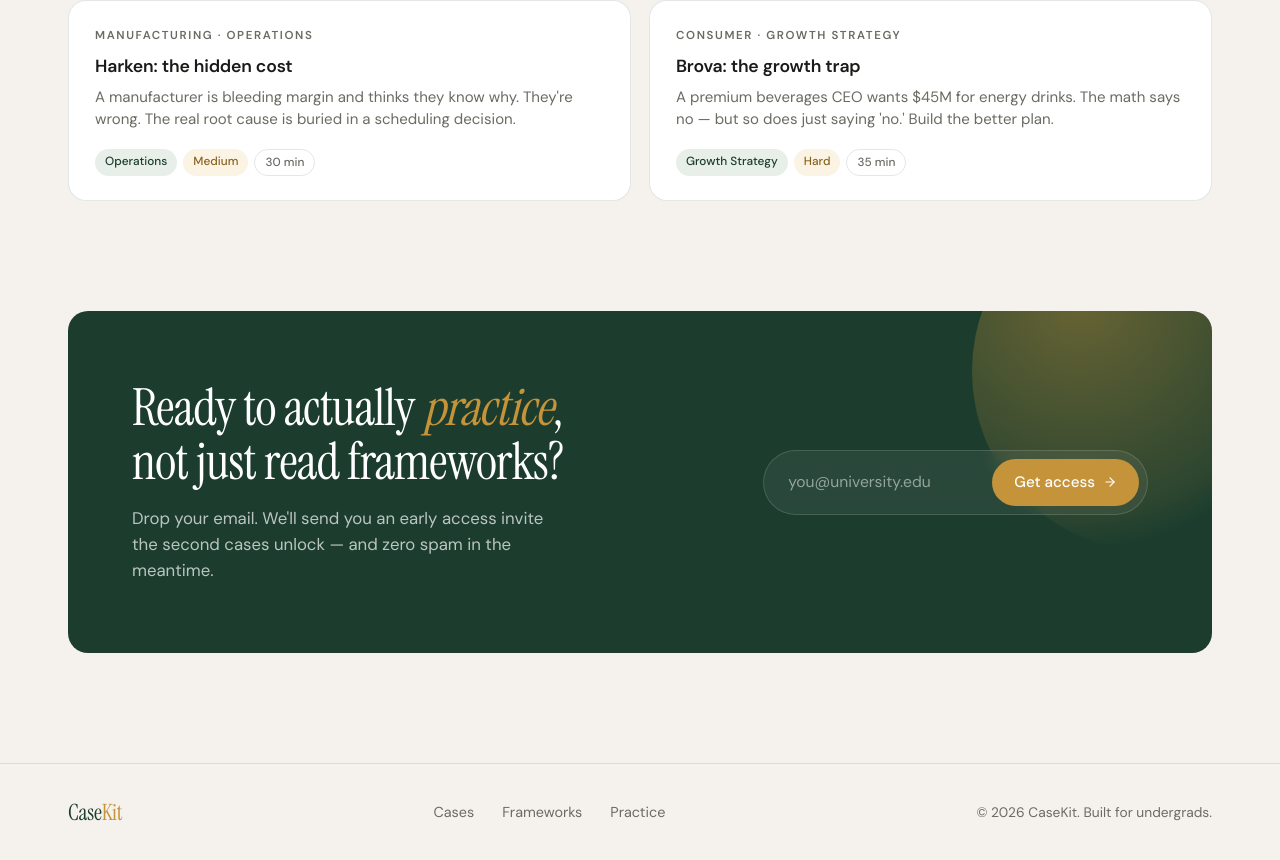
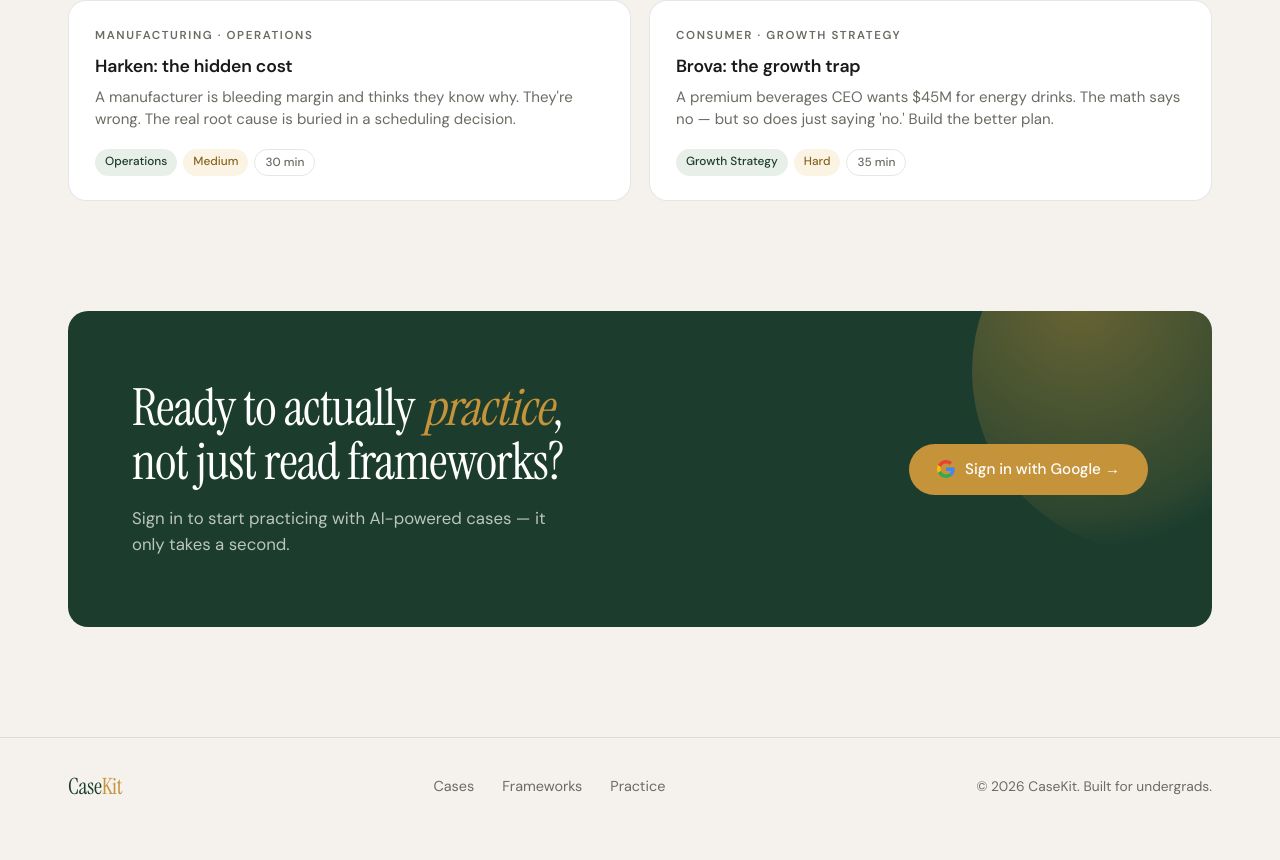
Before and after one commit to jaasumsuri/casekit, a Next.js app: page / in a window 1280 px wide. Shown: the part 5459-6319 px from the top of the page. After the commit the page ends 6295 px from the top, so only its background shows below. Built offline with nearby package versions, Linux system fonts and the light colour scheme.

Commit message:
build: landing page

```diff
--- a/app/page.tsx
+++ b/app/page.tsx
@@ -1,7 +1,8 @@
 "use client";
 
-import React, { useState, useEffect, useRef } from "react";
+import React, { useEffect, useRef } from "react";
 import Link from "next/link";
+import { signIn } from "next-auth/react";
 import CaseCard from "@/components/CaseCard";
 
 /* ─────────────────────── data ─────────────────────── */
@@ -101,7 +102,6 @@ const CheckIcon = () => (
 
 /* ─────────────────────── component ─────────────────────── */
 export default function HomePage() {
-  const [submitted, setSubmitted] = useState(false);
   const spotlightRef = useRef<HTMLDivElement>(null);
 
   useEffect(() => {
@@ -495,37 +495,29 @@ export default function HomePage() {
                 <em style={{ fontStyle: "italic", color: "var(--gold)" }}>practice</em>, not just read frameworks?
               </h2>
               <p style={{ marginTop: 16, color: "rgba(255,255,255,0.7)", fontSize: "1.05rem", maxWidth: 420, lineHeight: 1.55, fontFamily: "var(--font-body)" }}>
-                Drop your email. We'll send you an early access invite the second cases unlock — and zero spam in the meantime.
+                Sign in to start practicing with AI-powered cases — it only takes a second.
               </p>
             </div>
 
-            {/* Form */}
-            <form
-              style={{ position: "relative", zIndex: 2 }}
-              onSubmit={e => { e.preventDefault(); setSubmitted(true); }}
-            >
-              <div
-                className="cta-form-col"
-                style={{ display: "flex", gap: 10, background: "rgba(255,255,255,0.06)", border: "1px solid rgba(255,255,255,0.14)", padding: 8, borderRadius: 999, backdropFilter: "blur(8px)" }}
-              >
-                <input
-                  type="email"
-                  placeholder="you@university.edu"
-                  required
-                  className="cta-input"
-                  style={{ flex: 1, background: "transparent", border: "none", color: "#fff", fontFamily: "var(--font-body)", fontSize: "0.98rem", padding: "10px 16px" }}
-                />
+            {/* Sign in */}
+            <div style={{ position: "relative", zIndex: 2 }}>
               <button
-                  type="submit"
+                type="button"
+                onClick={() => signIn("google")}
                 className="cta-form-btn"
-                  style={{ background: "var(--gold)", color: "#fff", padding: "12px 22px", borderRadius: 999, fontWeight: 500, fontSize: "0.95rem", fontFamily: "var(--font-body)", display: "inline-flex", alignItems: "center", gap: 8, transition: "background var(--t), transform var(--t)", cursor: "pointer", border: "none" }}
+                style={{ background: "var(--gold)", color: "#fff", padding: "14px 28px", borderRadius: 999, fontWeight: 500, fontSize: "0.95rem", fontFamily: "var(--font-body)", display: "inline-flex", alignItems: "center", gap: 10, transition: "background var(--t), transform var(--t)", cursor: "pointer", border: "none" }}
                 onMouseEnter={e => { const el = e.currentTarget; el.style.background = "#b1832e"; el.style.transform = "translateY(-1px)"; }}
                 onMouseLeave={e => { const el = e.currentTarget; el.style.background = "var(--gold)"; el.style.transform = ""; }}
               >
-                  {submitted ? "✓  You're in" : <><span>Get access</span><ArrowRight /></>}
+                <svg width="18" height="18" viewBox="0 0 48 48" aria-hidden="true">
+                  <path fill="#EA4335" d="M24 9.5c3.54 0 6.71 1.22 9.21 3.6l6.85-6.85C35.9 2.38 30.47 0 24 0 14.62 0 6.51 5.38 2.56 13.22l7.98 6.19C12.43 13.72 17.74 9.5 24 9.5z"/>
+                  <path fill="#4285F4" d="M46.98 24.55c0-1.57-.15-3.09-.38-4.55H24v9.02h12.94c-.58 2.96-2.26 5.48-4.78 7.18l7.73 6c4.51-4.18 7.09-10.36 7.09-17.65z"/>
+                  <path fill="#FBBC05" d="M10.53 28.59a14.5 14.5 0 0 1 0-9.18l-7.98-6.19a24.0 24.0 0 0 0 0 21.56l7.98-6.19z"/>
+                  <path fill="#34A853" d="M24 48c6.48 0 11.93-2.13 15.89-5.81l-7.73-6c-2.15 1.45-4.92 2.3-8.16 2.3-6.26 0-11.57-4.22-13.47-9.91l-7.98 6.19C6.51 42.62 14.62 48 24 48z"/>
+                </svg>
+                <span>Sign in with Google →</span>
               </button>
             </div>
-            </form>
           </div>
         </div>
       </section>
```
Lines whose indentation alone changed are shown as unchanged.
